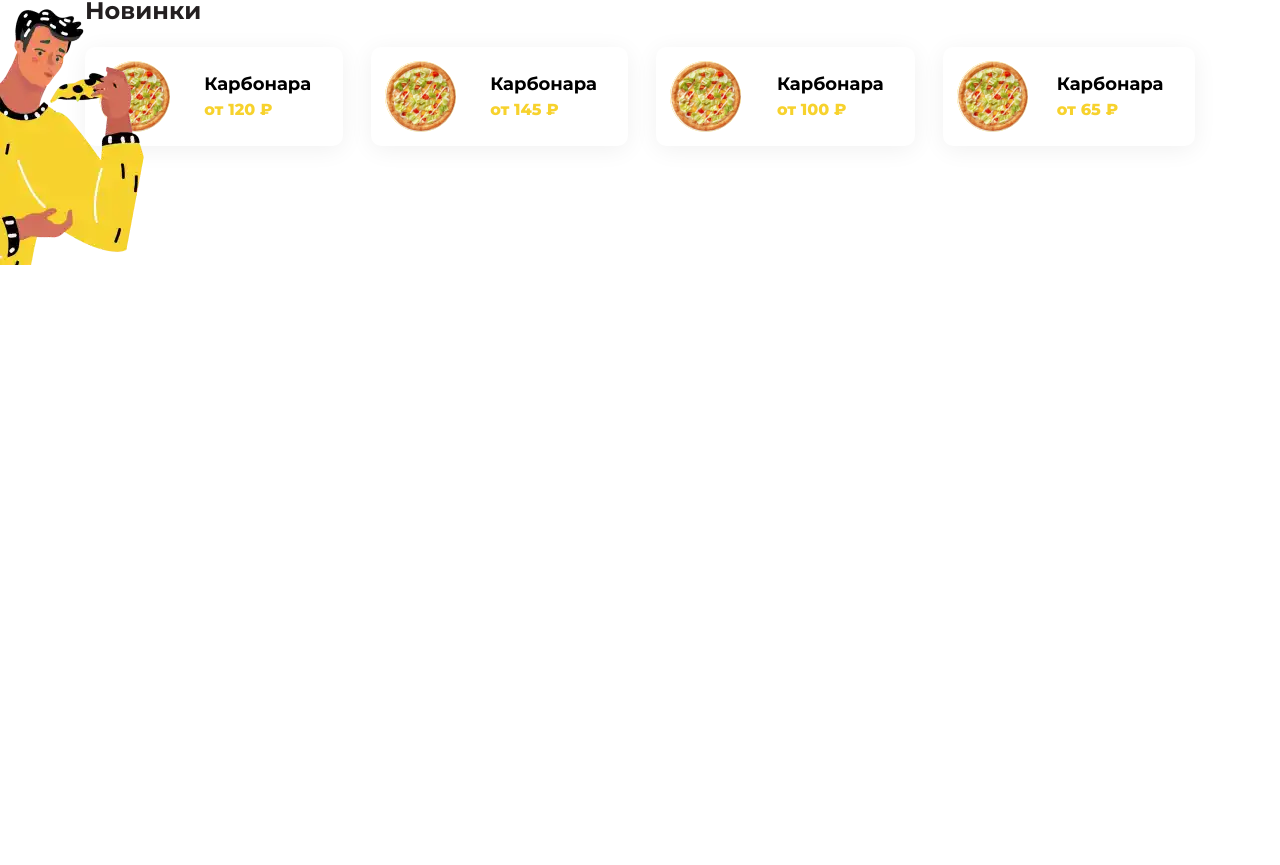
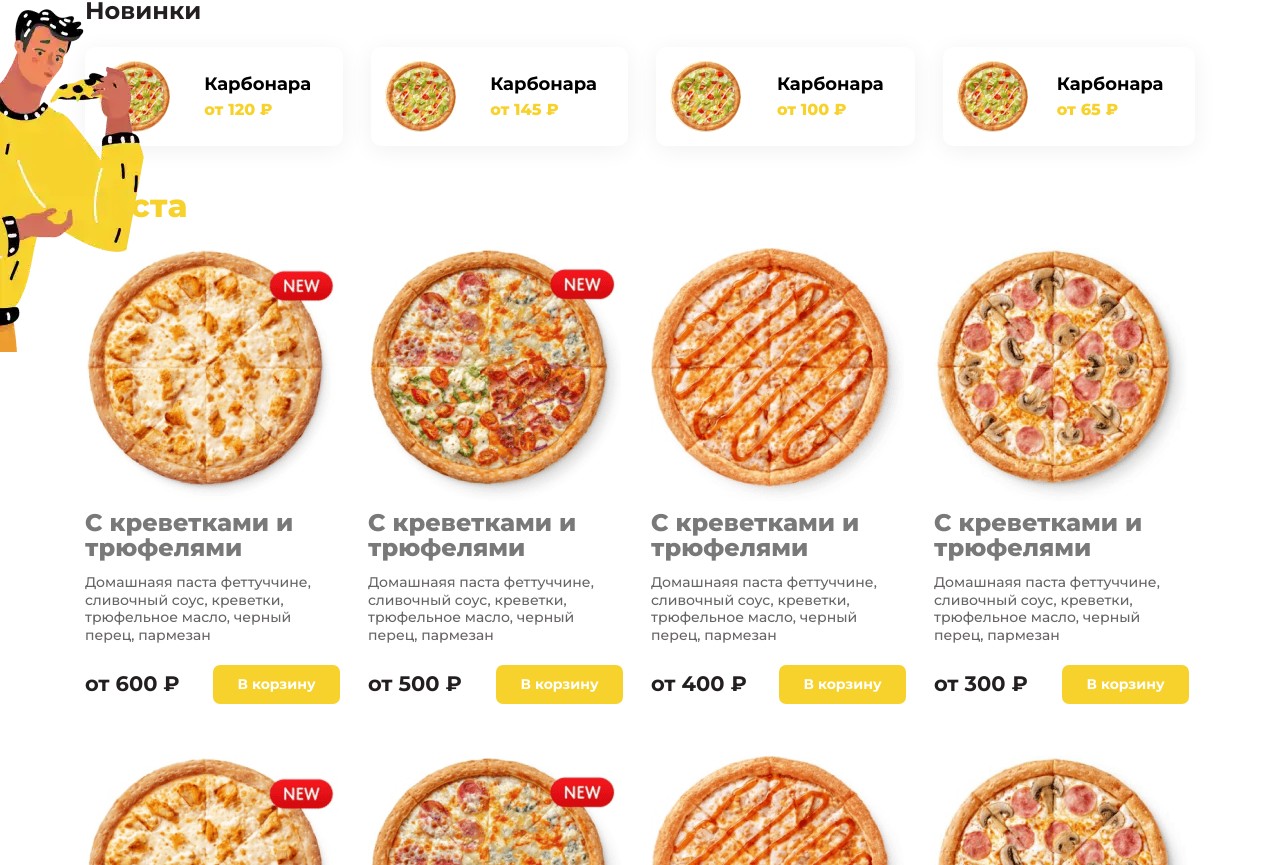
Before and after one commit to Yusipishin/pizza-delivery-app, a React (Vite) app: page / in a window 1280 px wide. Shown: the part 535-1400 px from the top of the page. Before the commit the page ends 800 px from the top, so only its background shows below. Built offline with nearby package versions, Linux system fonts and the light colour scheme.

Commit message:
feat: made a SectionMenu

```diff
--- a/src/components/SectionMenu.tsx
+++ b/src/components/SectionMenu.tsx
@@ -1,10 +1,98 @@
+import { useHttp } from "../hooks/http.hook";
+import { useCallback, useState } from "react";
+
 const SectionMenu = () => {
+  type dataObj = {
+    name: string;
+    description: string;
+    sale: number;
+    img: { url: string };
+  };
+
+  const [menuItems, setMenuItems] = useState([]);
+  const [menuLoadingStatus, setMenuLoadingStatus] = useState("loading");
+  const { request } = useHttp();
+
+  const dataMenu = useCallback(() => {
+    request("pizza.json")
+      .then((data) => setMenuItems(data.menu))
+      .then(() => setMenuLoadingStatus("loaded"));
+  }, [request]);
+
+  menuLoadingStatus === "loading" ? dataMenu() : null;
 
   return (
-    <section className='menu'>
-
+    <section className="menu">
+      <div className="container">
+        <h2
+          className="
+          text-[32px]
+          font-extrabold
+          leading-10
+          text-[#F7D22D]
+          mb-7
+        "
+        >
+          Паста
+        </h2>
+        <div className="flex flex-wrap gap-8 mb-9">
+          {menuItems.map((item: dataObj, i: number) => {
+            return (
+              <article className="max-w-[255px] mb-7" key={i}>
+                <div className="img-wrapper mb-3">
+                  <img src={item.img.url} alt={item.name} />
+                </div>
+                <h3
+                  className="
+                  text-[#797979]
+                    mb-4
+                    text-[24px]
+                    font-extrabold
+                    leading-7
+                  "
+                >
+                  {item.name}
+                </h3>
+                <p
+                  className="
+                  text-[#686466]
+                    mb-6
+                    leading-5
+                    font-medium
+                  "
+                >
+                  {item.description}
+                </p>
+                <div className="wrapper">
+                  <span
+                    className="
+                      text-[#231F20]
+                      text-2xl
+                      leading-7
+                    "
+                  >
+                    от {item.sale} ₽
+                  </span>
+                  <button
+                    className="
+                      text-[#fff]
+                      py-2
+                      px-7
+                      rounded-lg
+                      leading-7
+                      bg-[#F7D22D]
+                    "
+                  >
+                    В корзину
+                  </button>
+                </div>
+              </article>
+            );
+          })}
+        </div>
+      </div>
     </section>
-  )
-}
+  );
+};
 
 export default SectionMenu;
--- a/src/components/SectionNovelty.tsx
+++ b/src/components/SectionNovelty.tsx
@@ -13,7 +13,6 @@ const SectionNovelty = () => {
     request('pizza.json')
       .then(data => setNoveltyItems(data.novelty))
       .then(() => setNoveltyLoadingStatus("loaded"))
-      .then(data => console.log(data))
   }, [request])
 
   noveltyLoadingStatus === "loading" ? dataNovelty() : null
--- a/src/styles/style.scss
+++ b/src/styles/style.scss
@@ -62,6 +62,3 @@ html, body {
 .img-wrapper {
   width: 100%;
 }
-
-
-//---------------------------  OTHER-STYLES  -------------------------------//
```
